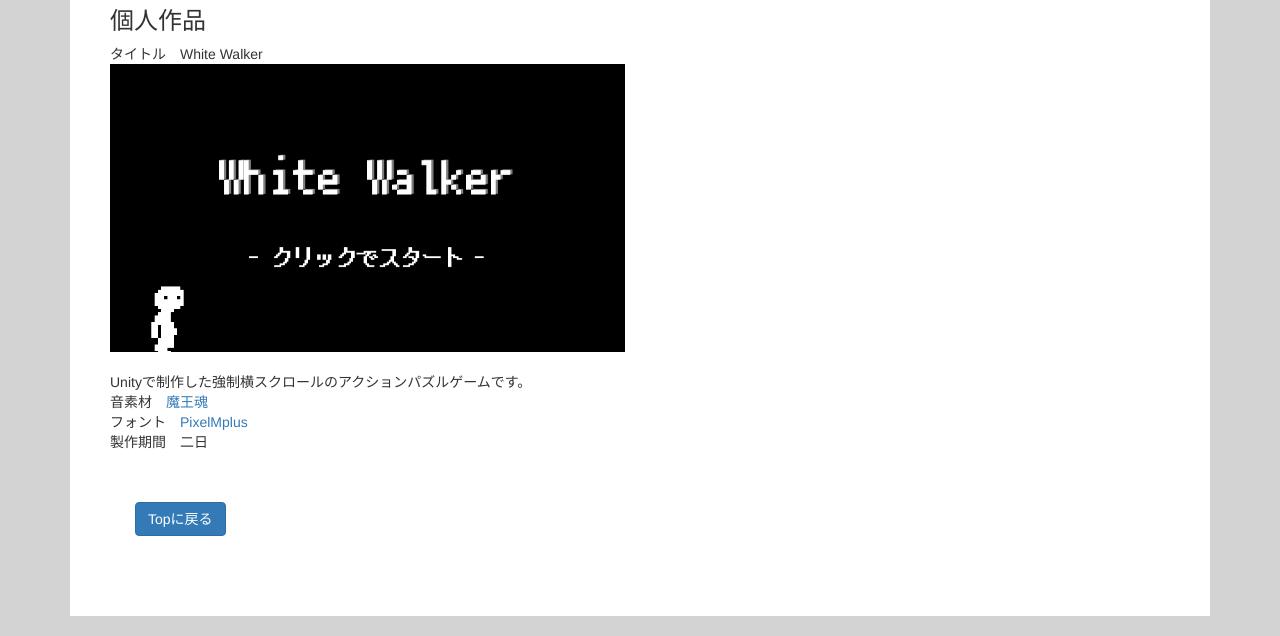
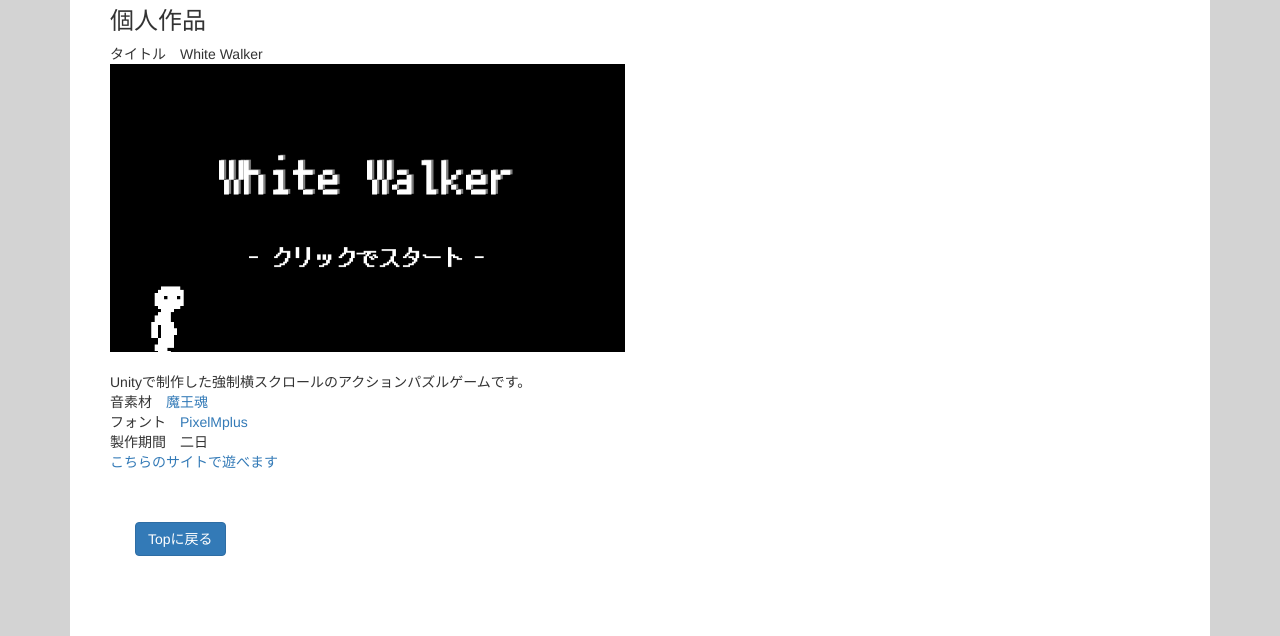
Before and after one commit to hukuma777/hukuma777.github.io, a plain HTML site: page index.html in a window 1280 px wide. Shown: the part 165-801 px from the top of the page. Drawn offline with nearby package versions, Linux system fonts and the light colour scheme.

Commit message:
遊べるサイト

```diff
--- a/index.html
+++ b/index.html
@@ -78,6 +78,7 @@ Unityで制作した強制横スクロールのアクションパズルゲーム
 音素材　<a href="https://maoudamashii.jokersounds.com/">魔王魂</a><br>
 フォント　<a href="http://itouhiro.hatenablog.com/entry/20130602/font">PixelMplus</a><br>
 製作期間　二日<br>
+<a href="https://unityroom.com/games/white_walker">こちらのサイトで遊べます</a>
 </p>
                 </div>
                 <div class="col-sm-6">
```
